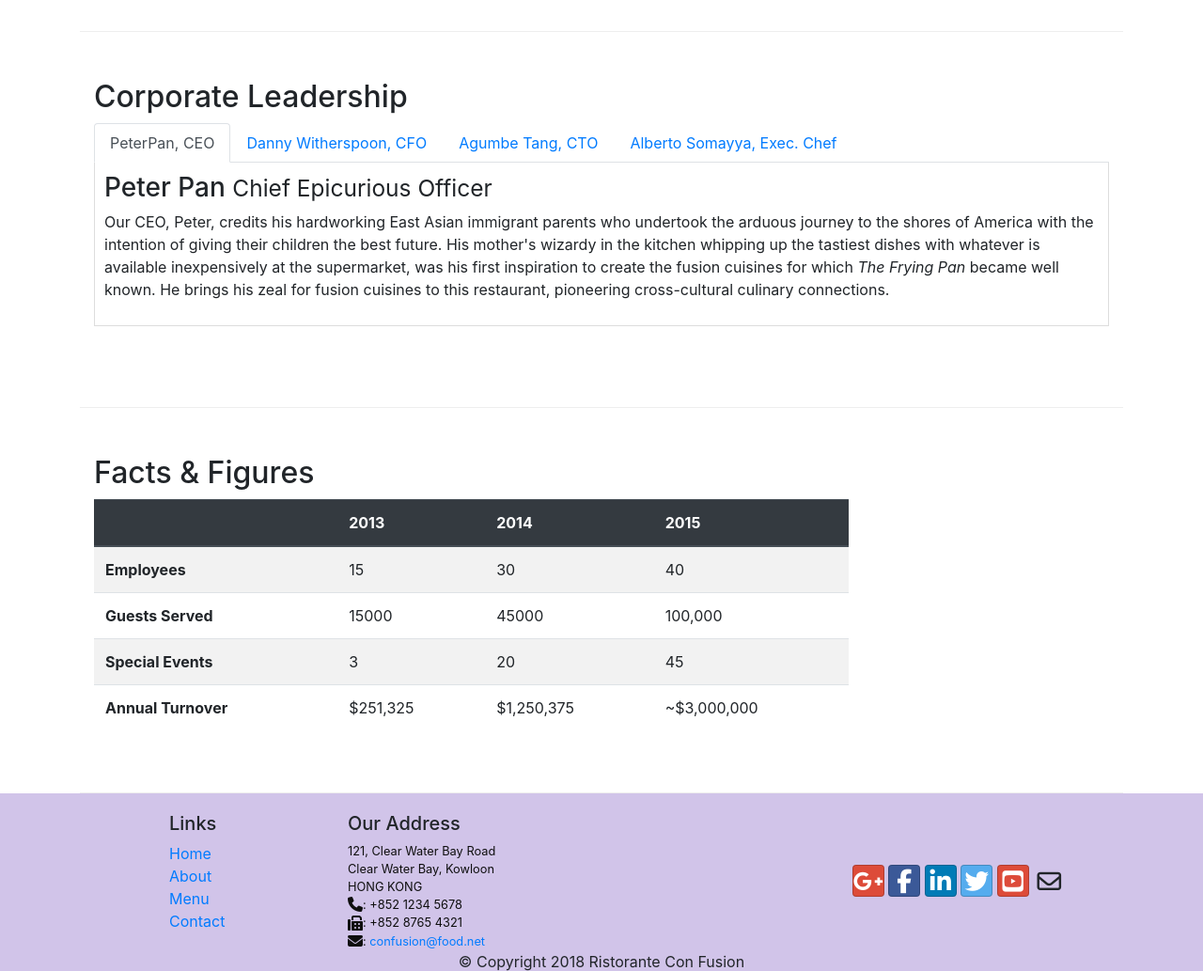
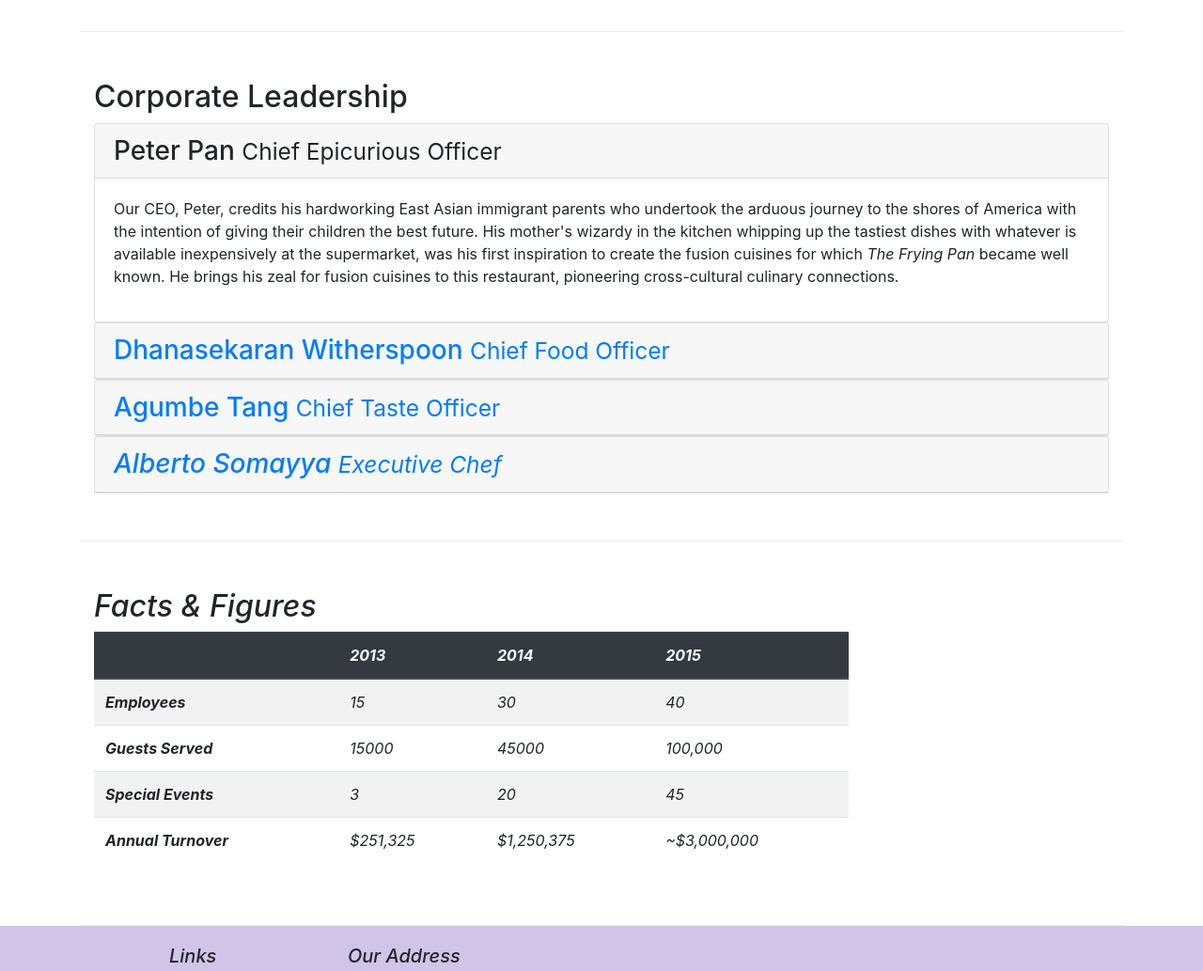
Before and after one commit to Snigdha-Sharma/FrontEndWebUIFrameworks, a plain HTML site: page aboutus.html in a window 1280 px wide. Shown: the part 940-1973 px from the top of the page at 94% size. Drawn offline with nearby package versions, Linux system fonts and the light colour scheme.

Commit message:
accordions

```diff
--- a/aboutus.html
+++ b/aboutus.html
@@ -99,7 +99,7 @@
         <div class="row row-content">
             <div class="col-12">
                 <h2>Corporate Leadership</h2>
-                <ul class="nav nav-tabs">
+                <!--<ul class="nav nav-tabs">
                     <li class="nav-item">
                         <a class="nav-link active" href="#peter" role="tab" data-toggle="tab">PeterPan, CEO</a>
                     </li>
@@ -115,13 +115,65 @@
                         <a class="nav-link" href="#alberto" role="tab"
                           data-toggle="tab">Alberto Somayya, Exec. Chef</a>
                       </li>
-                </ul>
-                <div class="tab-content">
-                    <div role="tabpanel" class="tab-pane fade show active" id="peter">
-                        <h3>Peter Pan <small>Chief Epicurious Officer</small></h3>
-                        <p class="d-none d-sm-block">Our CEO, Peter, credits his hardworking East Asian immigrant parents who undertook the arduous journey to the shores of America with the intention of giving their children the best future. His mother's wizardy in the kitchen whipping up the tastiest dishes with whatever is available inexpensively at the supermarket, was his first inspiration to create the fusion cuisines for which <em>The Frying Pan</em> became well known. He brings his zeal for fusion cuisines to this restaurant, pioneering cross-cultural culinary connections.</p>
+                </ul>-->
+                <div id="accordion">
+                    <div class="card">
+                        <div class="card-header" role="tab" id="peterhead">
+                            <h3 class="mb-0">
+                                <a data-toggle="collapse" data-target="#peter">
+                                    Peter Pan <small>Chief Epicurious Officer</small>
+                                </a>
+                            </h3>
+                        </div>
+                        <div class="collapse show" id="peter" data=parent="#accordion">
+                            <div class="card-body">
+                                <p class="d-none d-sm-block">Our CEO, Peter, credits his hardworking East Asian immigrant parents who undertook the arduous journey to the shores of America with the intention of giving their children the best future. His mother's wizardy in the kitchen whipping up the tastiest dishes with whatever is available inexpensively at the supermarket, was his first inspiration to create the fusion cuisines for which <em>The Frying Pan</em> became well known. He brings his zeal for fusion cuisines to this restaurant, pioneering cross-cultural culinary connections.</p>
+                            </div>
+                        </div>
                     </div>
-                    <div role="tabpanel" class="tab-pane fade" id="danny">
+                    <div class="card">
+                        <div class="card-header" role="tab" id="dannyhead">
+                            <h3 class="mb-0">
+                                <a class="collapsed" data-toggle="collapse" data-target="#danny">
+                                Dhanasekaran Witherspoon <small>Chief Food Officer</small>
+                                </a>
+                            </h3>
+                        </div>
+                        <div class="collapse" id="danny" data-parent="#accordion">
+                            <div class="card-body">
+                                <p class="d-none d-sm-block">Our CFO, Danny, as he is affectionately referred to by his colleagues, comes from a long established family tradition in farming and produce. His experiences growing up on a farm in the Australian outback gave him great appreciation for varieties of food sources. As he puts it in his own words, <em>Everything that runs, wins, and everything that stays, pays!</em></p>
+                            </div>
+                        </div>
+                    </div>
+                    <div class="card">
+                        <div class="card-header" role="tab" id="agumbehead">
+                            <h3 class="mb-0">
+                                <a class="collapsed" data-toggle="collapse" data-target="#agumbe">
+                                Agumbe Tang <small>Chief Taste Officer</small>
+                                </a>
+                            </h3>
+                        </div>
+                        <div class="collapse" id="agumbe" data-parent="#accordion">
+                            <div class="card-body">
+                                <p class="d-none d-sm-block">Blessed with the most discerning gustatory sense, Agumbe, our CTO, personally ensures that every dish that we serve meets his exacting tastes. Our chefs dread the tongue lashing that ensues if their dish does not meet his exacting standards. He lives by his motto, <em>You click only if you survive my lick.</p>
+                            </div>
+                        </div>
+                    </div>
+                    <div class="card">
+                        <div class="card-header" role="tab" id="albertohead">
+                            <h3 class="mb-0">
+                                <a class="collapsed" data-toggle="collapse" data-target="#alberto">
+                                Alberto Somayya <small>Executive Chef</small>
+                                </a>
+                            </h3>
+                        </div>
+                        <div class="collapse" id="alberto" data-parent="#accordion">
+                            <div class="card-body">
+                                <p class="d-none d-sm-block">Award winning three-star Michelin chef with wide International experience having worked closely with whos-who in the culinary world, he specializes in creating mouthwatering Indo-Italian fusion experiences. He says, <em>Put together the cuisines from the two craziest cultures, and you get a winning hit! Amma Mia!</em></p>
+                            </div>
+                        </div>
+                    </div>
+                    <!--<div role="tabpanel" class="tab-pane fade" id="danny">
                         <h3>Dhanasekaran Witherspoon <small>Chief Food Officer</small></h3>
                         <p class="d-none d-sm-block">Our CFO, Danny, as he is affectionately referred to by his colleagues, comes from a long established family tradition in farming and produce. His experiences growing up on a farm in the Australian outback gave him great appreciation for varieties of food sources. As he puts it in his own words, <em>Everything that runs, wins, and everything that stays, pays!</em></p>
                     </div>
@@ -132,7 +184,7 @@
                     <div role="tabpanel" class="tab-pane fade" id="alberto">
                         <h3>Alberto Somayya <small>Executive Chef</small></h3>
                         <p class="d-none d-sm-block">Award winning three-star Michelin chef with wide International experience having worked closely with whos-who in the culinary world, he specializes in creating mouthwatering Indo-Italian fusion experiences. He says, <em>Put together the cuisines from the two craziest cultures, and you get a winning hit! Amma Mia!</em></p>
-                    </div>
+                    </div>-->
                 </div>
             </div>
        </div>
```
